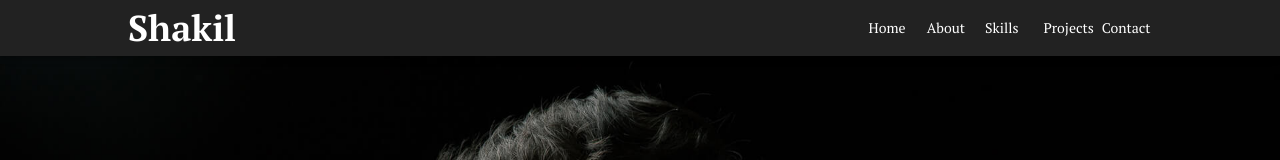
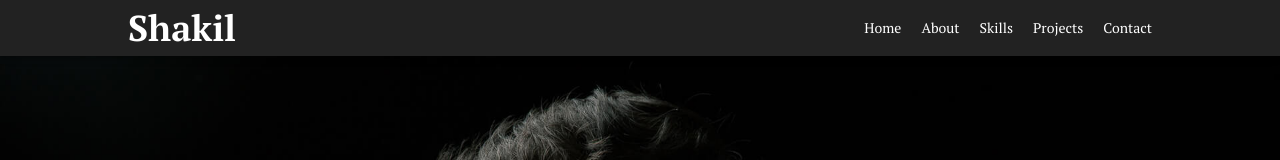
Before and after one commit to shakilkhan80/developer-portfolio, a Next.js app: page / in a window 1280 px wide. Shown: the top 160 px of the page. Built offline with nearby package versions, Linux system fonts and the light colour scheme.

Commit message:
navbar edit

```diff
--- a/src/components/Navbar.tsx
+++ b/src/components/Navbar.tsx
@@ -49,7 +49,6 @@ const Navbar = () => {
     setAnchorEl(null);
   };
 
-
   useEffect(() => {
     const handleScroll = () => {
       const sections = document.querySelectorAll("section");
@@ -74,7 +73,7 @@ const Navbar = () => {
       <AppBar sx={{ bgcolor: "#222", color: "#c49b66" }} position="fixed">
         <div className="flex justify-between items-center mx-3 md:mx-32 py-2">
           <div className="text-xl md:text-4xl font-bold text-white">Shakil</div>
-          <div className="hidden md:grid grid-cols-5 font-medium gap-2 items-center text-sm justify-center text-white">
+          <div className="hidden md:flex font-medium gap-5 items-center text-sm justify-center text-white">
             {NavList.map((item, index) => {
               return (
                 <div
```
